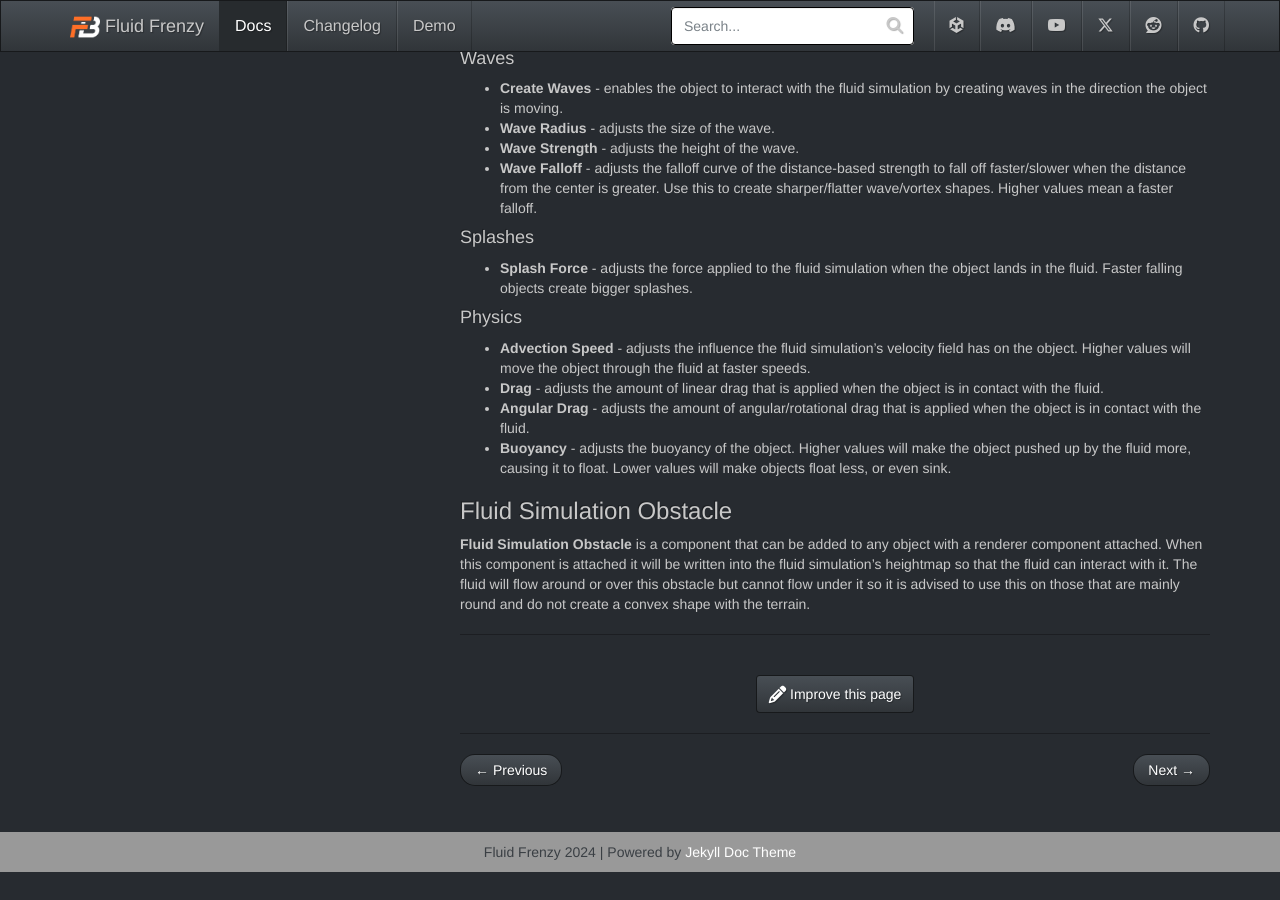
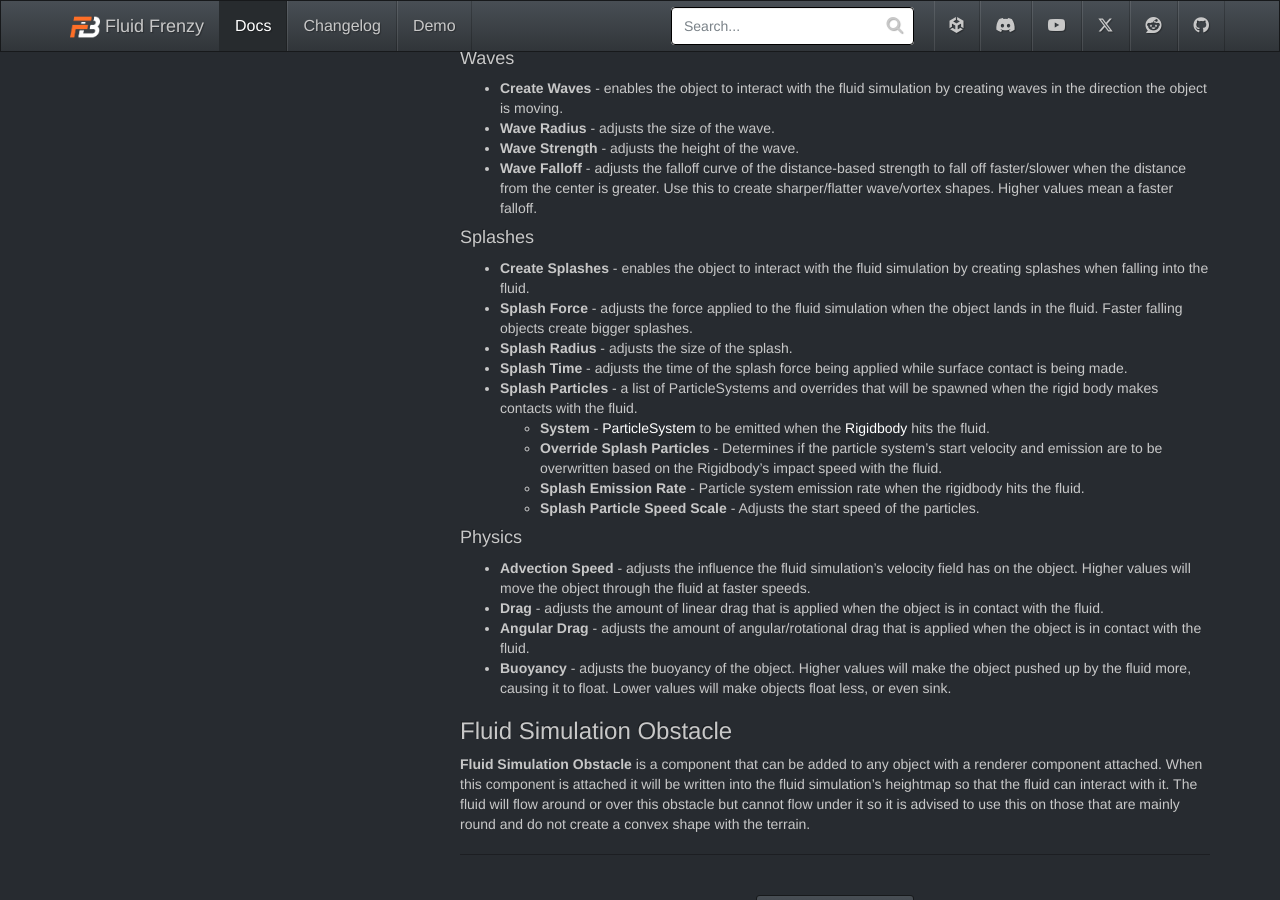
Before and after one commit to FrenzyByte/fluidfrenzy, a Jekyll site: the page built from _docs/fluid-simulation-components.md, in a window 1280 px wide and 900 px high, scrolled down 8339 px. Built offline with Jekyll 4.4.1, drawn with Linux system fonts in a browser that asks for light colours; before the commit the page ends 9211 px from its top, so only the background shows below that.

```diff
--- a/_docs/fluid-simulation-components.md
+++ b/_docs/fluid-simulation-components.md
@@ -216,8 +216,15 @@ Terraforming is done using 2D textures for modifications. When two fluids occupy
 - **Wave Falloff** - adjusts the falloff curve of the distance-based strength to fall off faster/slower when the distance from the center is greater. Use this to create sharper/flatter wave/vortex shapes. Higher values mean a faster falloff.
 
 #### Splashes
-
+- **Create Splashes** - enables the object to interact with the fluid simulation by creating splashes when falling into the fluid.
 - **Splash Force** - adjusts the force applied to the fluid simulation when the object lands in the fluid. Faster falling objects create bigger splashes.
+- **Splash Radius** - adjusts the size of the splash.
+- **Splash Time** - adjusts the time of the splash force being applied while surface contact is being made.
+- **Splash Particles** - a list of ParticleSystems and overrides that will be spawned when the rigid body makes contacts with the fluid.
+    - **System** - [ParticleSystem](https://docs.unity3d.com/ScriptReference/ParticleSystem.html) to be emitted when the [Rigidbody](https://docs.unity3d.com/6000.1/Documentation/Manual/class-Rigidbody.html) hits the fluid.
+    - **Override Splash Particles** - Determines if the particle system's start velocity and emission are to be overwritten based on the Rigidbody's impact speed with the fluid.
+    - **Splash Emission Rate** - Particle system emission rate when the rigidbody hits the fluid.
+    - **Splash Particle Speed Scale** - Adjusts the start speed of the particles.
 
 #### Physics
 
```
Also changed, not shown: _docs/third-party-support.md (added, +28 -0 lines), _docs/tiled-simulations-beta.md (+1 -3 lines), assets/images/thirdparty_enviro3.png (added).
